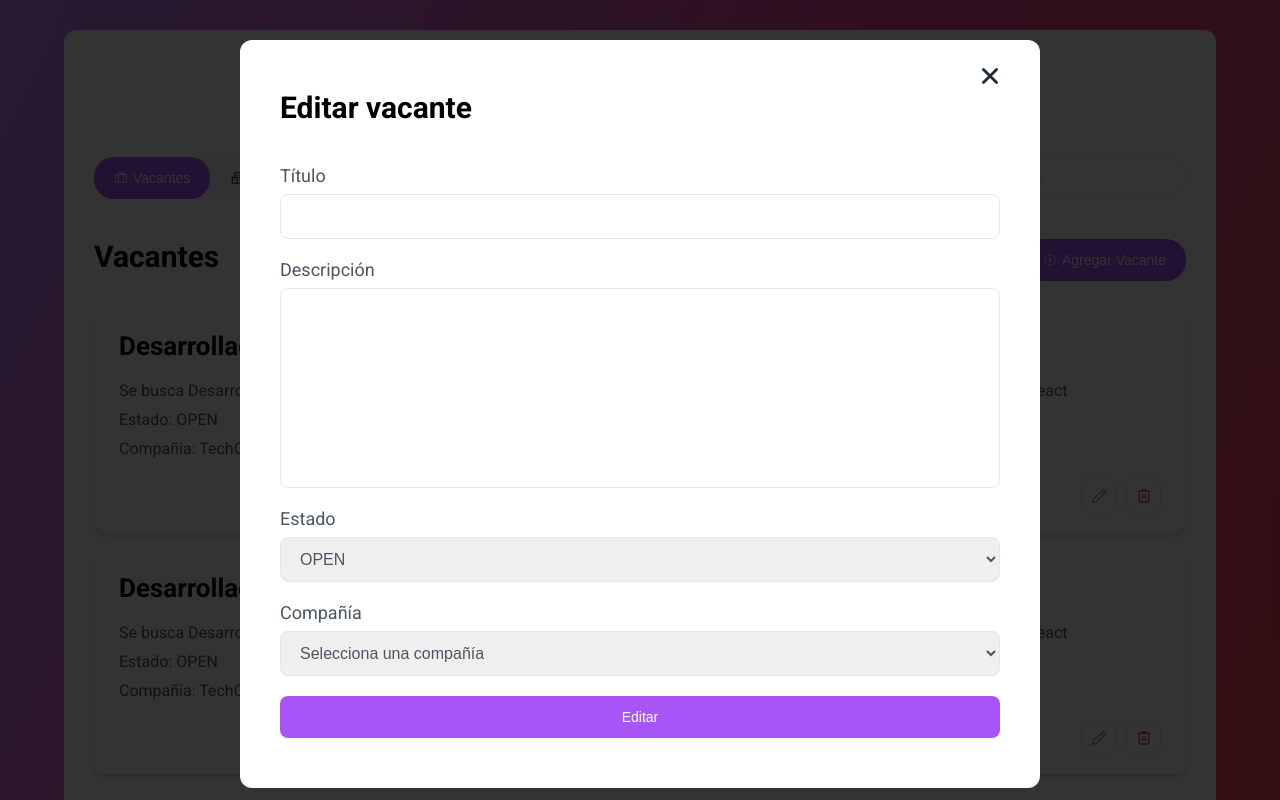
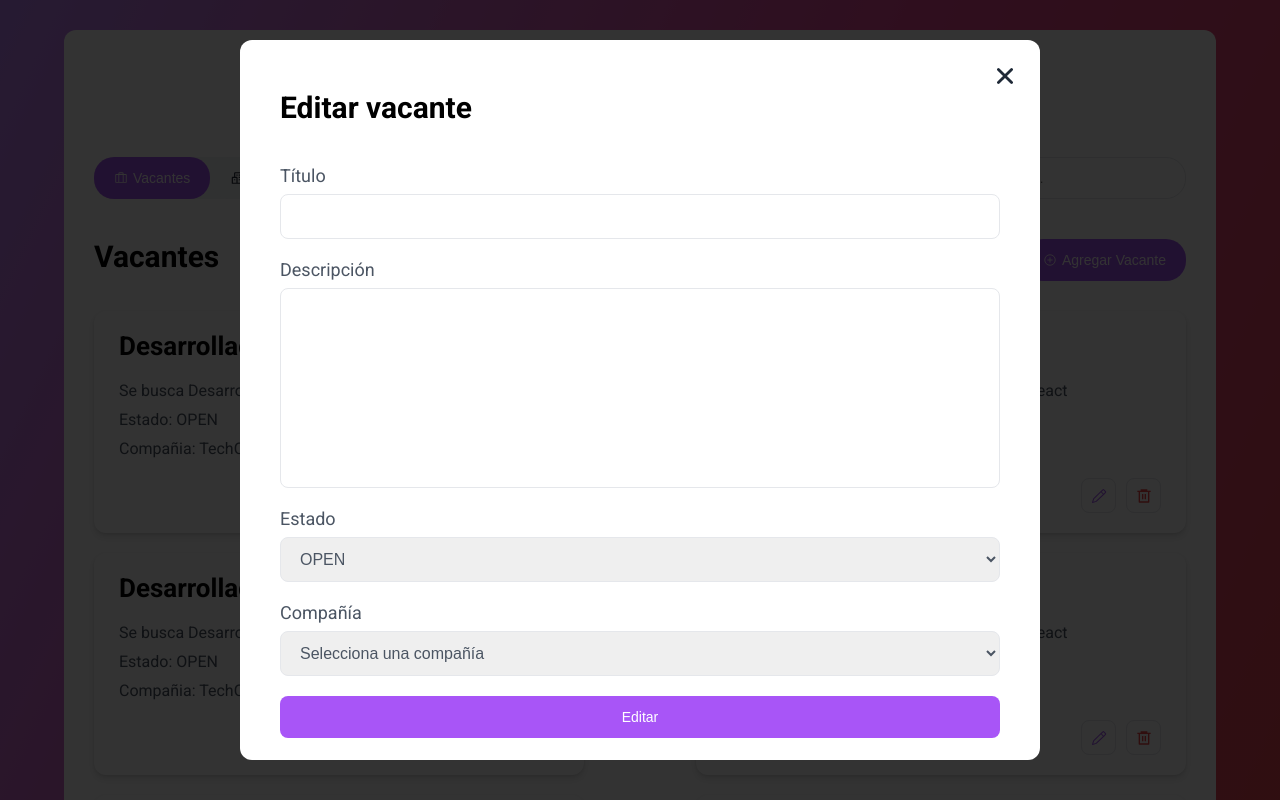
Before and after one commit to pruiz5514/jobs-system, a Next.js app: page / in a window 1280 px wide. Both pictures are taken after a click on the button 496 px from the left and 495 px from the top of the page. Shown: the top 800 px of the page. Built offline with nearby package versions, Linux system fonts and the light colour scheme.

Commit message:
fix modal styles (max-heigth and scroll)

```diff
--- a/src/app/components/atoms/Modal/Modal.scss
+++ b/src/app/components/atoms/Modal/Modal.scss
@@ -18,6 +18,8 @@
         min-width: 300px;
         max-width: 800px;
         height: auto;
+        max-height: calc(100vh - 80px);
+        overflow-y: auto;
         margin: auto;
         background-color: $bg-blanco;
         border-radius: $border-radius-container;
@@ -26,12 +28,16 @@
         flex-direction: column;
         gap: 40px;
 
+        &::-webkit-scrollbar {
+            display: none;
+        }
+
         .button-modal{
             position: absolute;
             border: none;
             background-color: transparent;
             top: 15px;
-            right: 15px;
+            right: 0px;
             font-size: 30px;
             cursor: pointer;
         }
```
